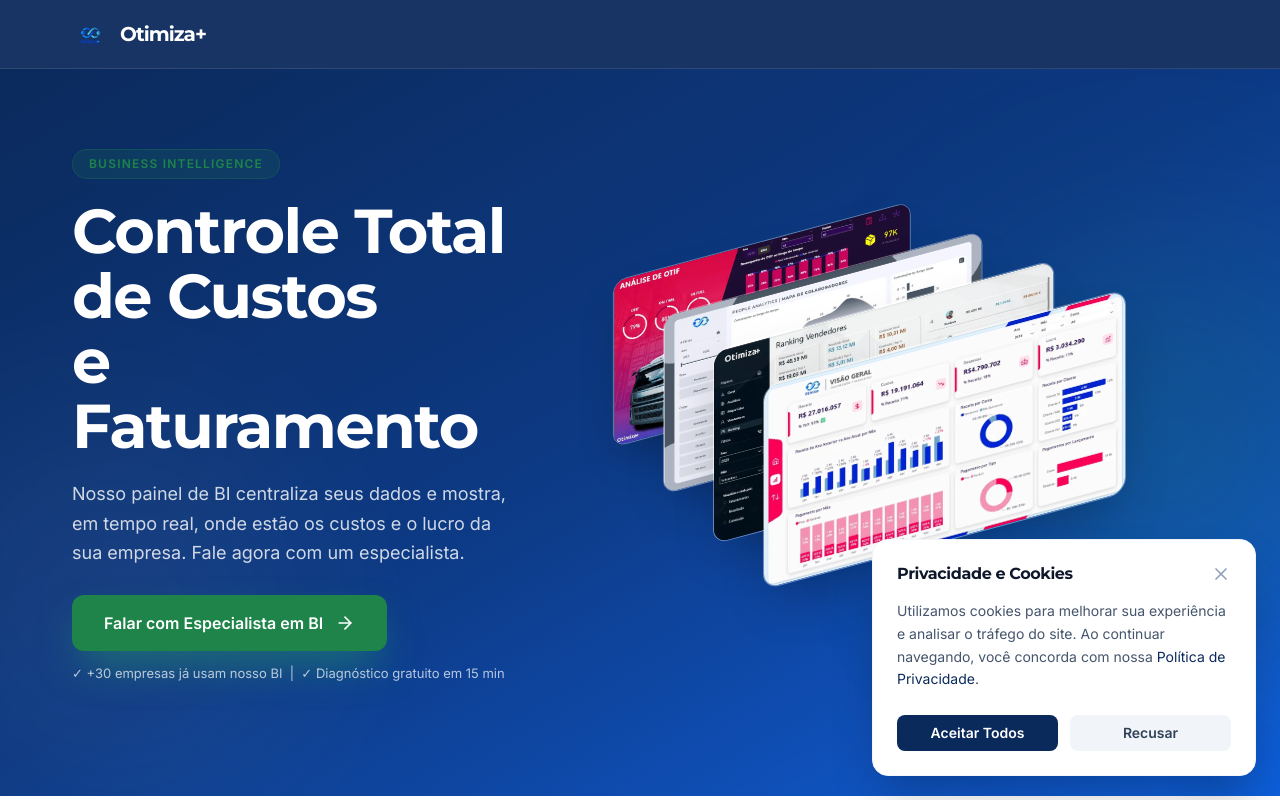
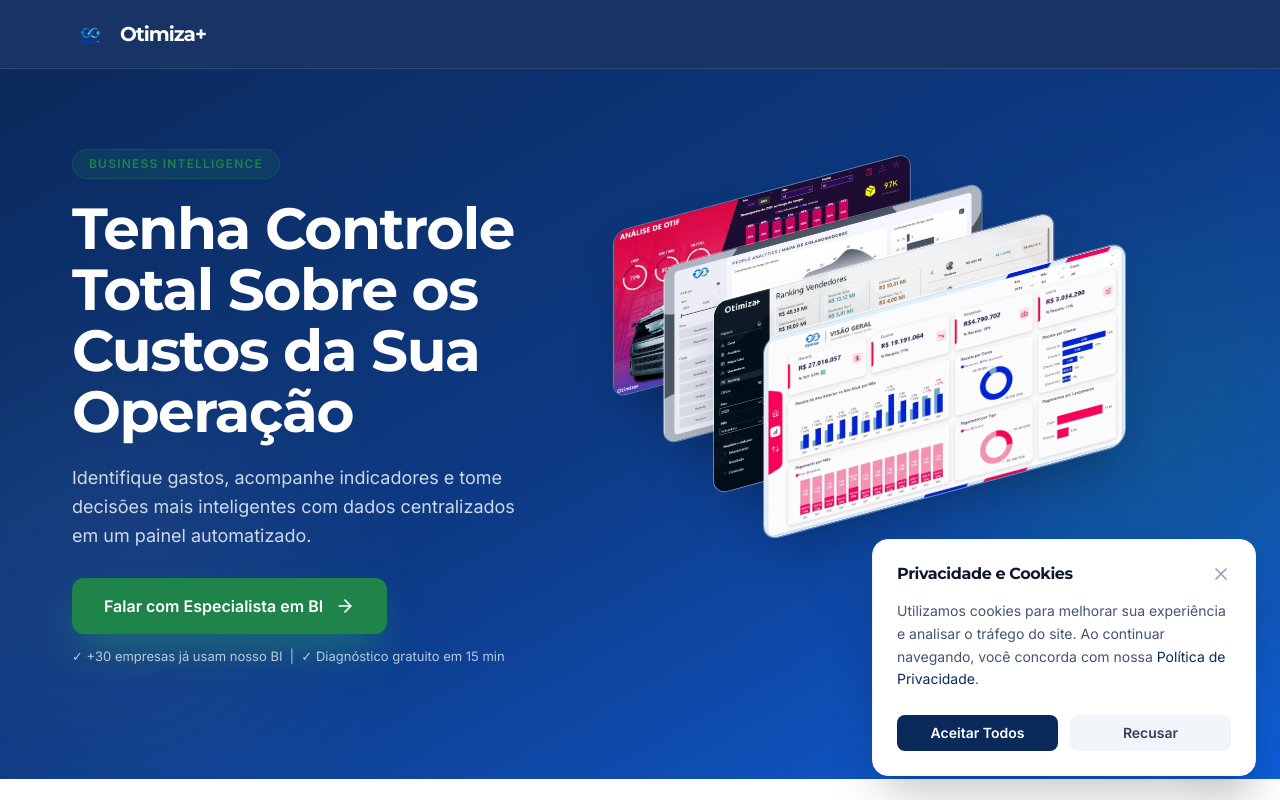
Before and after one commit to ThiagoIL/otimiza-latest-project, a React (Vite) app: page /lp/bi in a window 1280 px wide. Shown: the top 800 px of the page. Built offline with nearby package versions, Linux system fonts and the light colour scheme.

Commit message:
alter title lp

```diff
--- a/src/components/DashboardCascade.tsx
+++ b/src/components/DashboardCascade.tsx
@@ -45,7 +45,7 @@
 
 export const DashboardCascade = () => {
   return (
-    <div className="relative w-full max-w-4xl mx-auto aspect-[10/7]">
+    <div className="relative w-full max-w-6xl mx-auto aspect-[10/7]">
       {CASCADE_IMAGES.map((img) => (
         <div
           key={img.src}
--- a/src/pages/Home.tsx
+++ b/src/pages/Home.tsx
@@ -35,7 +35,7 @@
       {/* Hero Section */}
       <section className="relative min-h-[90vh] flex items-center overflow-hidden bg-gradient-to-br from-primary to-secondary pt-32 pb-20 lg:py-12">
         <div className="max-w-[1200px] mx-auto px-4 sm:px-6 lg:px-8 w-full relative z-10">
-          <div className="flex flex-col lg:flex-row items-center gap-12 lg:gap-16">
+          <div className="flex flex-col lg:flex-row items-center lg:items-start gap-12 lg:gap-16">
             {/* Text Content (48%) */}
             <div className="w-full lg:w-[42%] text-center lg:text-left space-y-6">
               <motion.div
@@ -83,19 +83,6 @@
                   className="relative z-10"
                 >
                   <DashboardCascade />
-                </motion.div>
-
-                {/* Floating elements to simulate a dashboard feel */}
-                <motion.div
-                  initial={{ opacity: 0, x: 20 }}
-                  animate={{ opacity: 1, x: 0 }}
-                  transition={{ delay: 0.8, duration: 0.5 }}
-                  className="absolute -top-6 -right-6 z-20 bg-white p-4 rounded-2xl shadow-2xl animate-float hidden sm:block"
-                >
-                  <BarChart3 className="w-8 h-8 text-secondary mb-1" />
-                  <div className="h-1.5 w-12 bg-slate-100 rounded-full overflow-hidden">
-                    <div className="h-full w-[70%] bg-accent"></div>
-                  </div>
                 </motion.div>
               </div>
             </div>
--- a/src/pages/LandingBI.tsx
+++ b/src/pages/LandingBI.tsx
@@ -65,8 +65,8 @@
   return (
     <>
       <SEO
-        title="BI para Empresas | Controle de Custos e Faturamento"
-        description="Nosso painel de BI centraliza seus dados e mostra, em tempo real, onde estão os custos e o lucro da sua empresa. Diagnóstico gratuito em 15 minutos."
+        title="BI para Empresas | Controle Total de Custos"
+        description="Identifique gastos, acompanhe indicadores e tome decisões mais inteligentes com dados centralizados em um painel automatizado. Diagnóstico gratuito em 15 minutos."
         canonical="https://otimizamaisgestao.com/lp/bi"
       />
 
@@ -98,7 +98,7 @@
           <div className="absolute bottom-0 -left-20 w-96 h-96 bg-white/5 rounded-full blur-[100px]" />
 
           <div className="max-w-[1200px] mx-auto px-4 sm:px-6 lg:px-8 relative z-10">
-            <div className="flex flex-col lg:flex-row items-center gap-14">
+            <div className="flex flex-col lg:flex-row items-center lg:items-start gap-14">
               <motion.div
                 initial={{ opacity: 0, y: 20 }}
                 animate={{ opacity: 1, y: 0 }}
@@ -108,14 +108,13 @@
                 <span className="inline-block bg-accent/15 text-accent border border-accent/30 rounded-full px-4 py-1.5 text-xs font-bold uppercase tracking-widest mb-5">
                   Business Intelligence
                 </span>
-                <h1 className="text-5xl md:text-6xl lg:text-[62px] font-bold text-white leading-[1.05] mb-5 tracking-tight font-display">
-                  Controle Total de Custos <br className="hidden lg:block" />
-                  e Faturamento
+                <h1 className="text-5xl md:text-6xl lg:text-[58px] font-bold text-white leading-[1.05] mb-5 tracking-tight font-display">
+                  Tenha Controle Total Sobre os <br className="hidden lg:block" />
+                  Custos da Sua Operação
                 </h1>
                 <p className="text-base md:text-lg text-white/80 mb-7 leading-relaxed max-w-md mx-auto lg:mx-0">
-                  Nosso painel de BI centraliza seus dados e mostra, em tempo real, onde
-                  estão os custos e o lucro da sua empresa. Fale agora com um
-                  especialista.
+                  Identifique gastos, acompanhe indicadores e tome decisões mais
+                  inteligentes com dados centralizados em um painel automatizado.
                 </p>
 
                 <div className="space-y-3">
```
